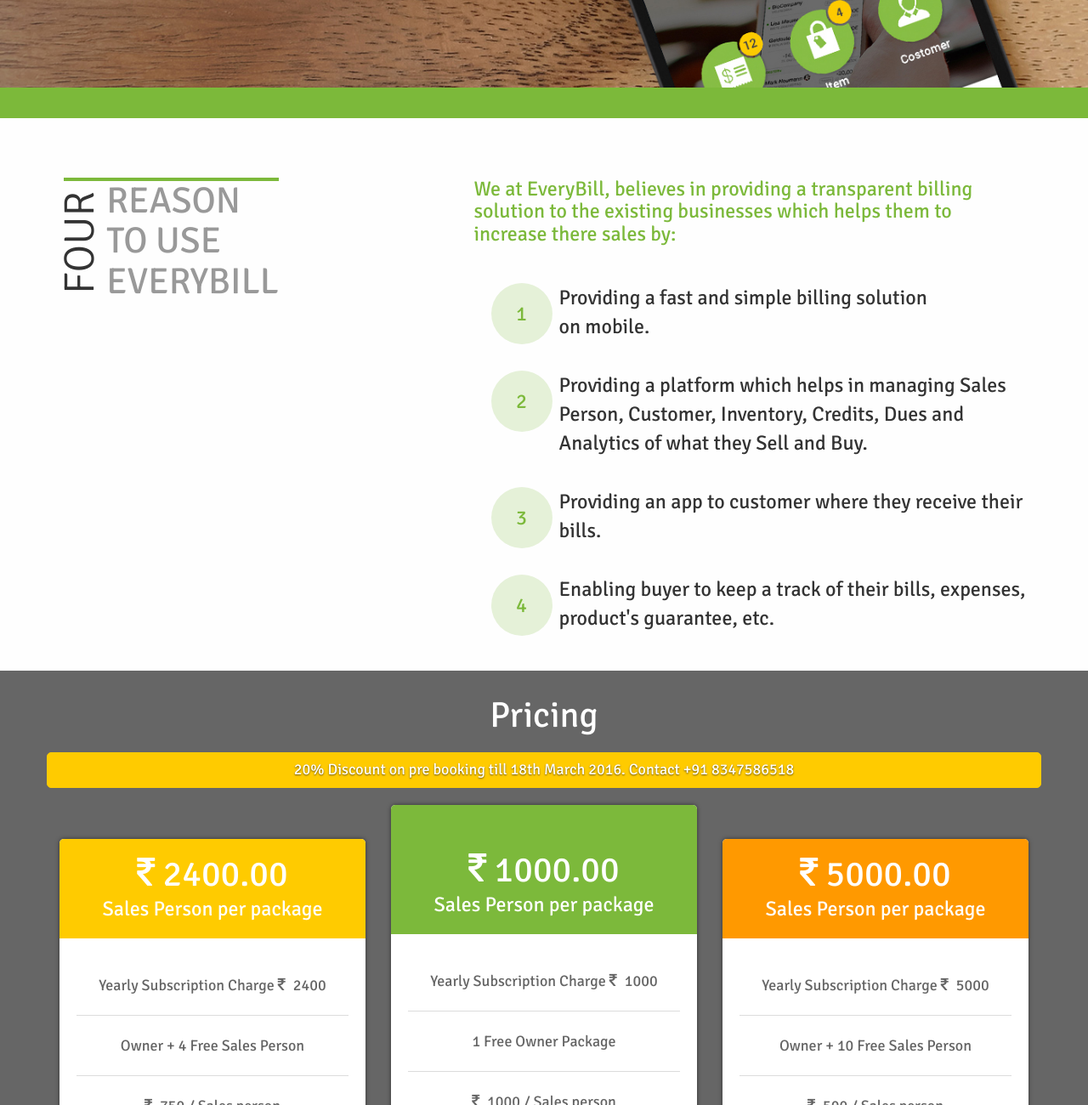
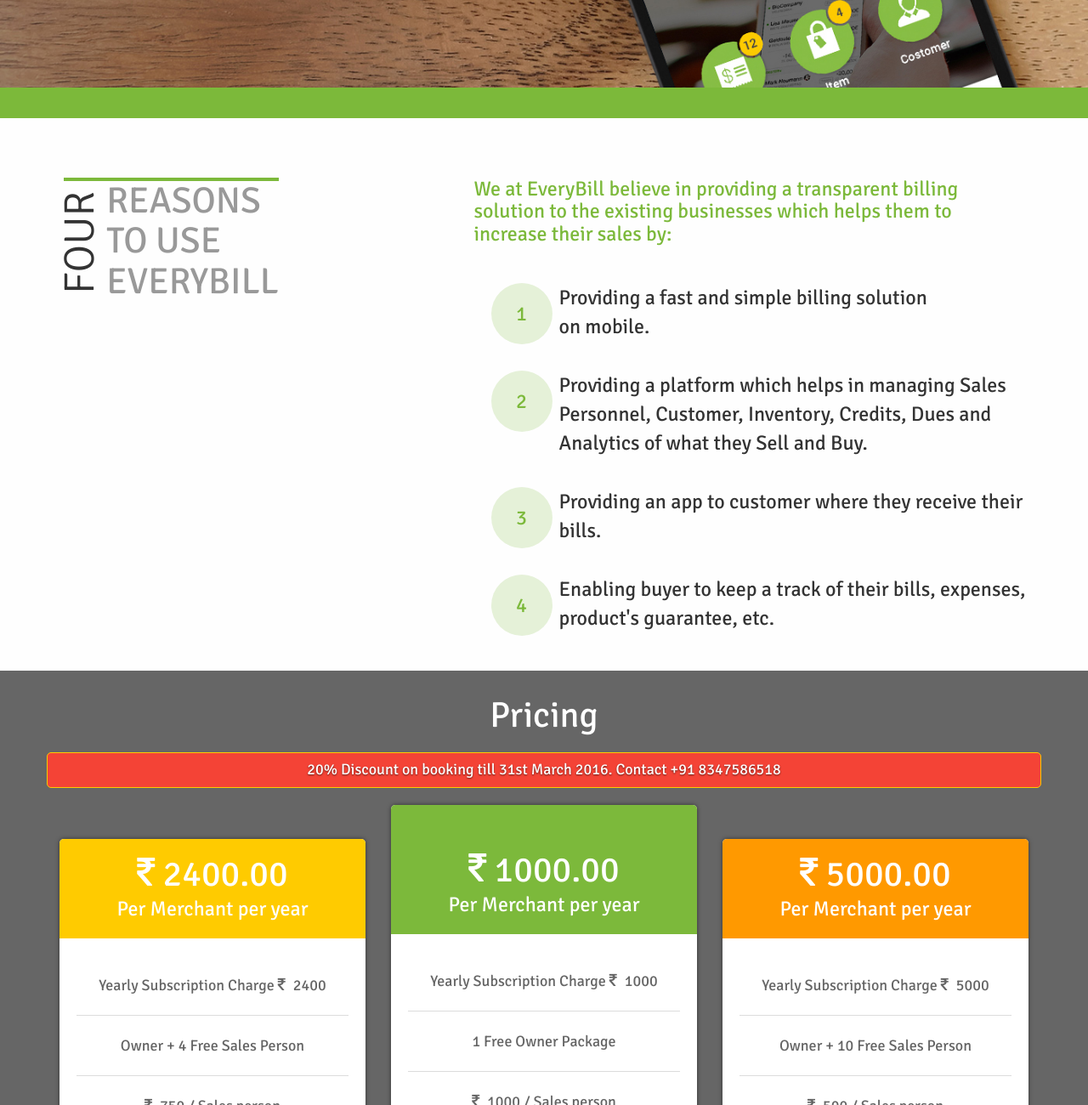
Before and after one commit to EveryBill/everybill.github.io, a website: page index.html in a window 1280 px wide. Shown: the part 555-1855 px from the top of the page at 85% size. Drawn offline with Linux system fonts and the light colour scheme.

Commit message:
language correction

```diff
--- a/css/style.css
+++ b/css/style.css
@@ -292,6 +292,10 @@
 .table-odd{
 	background:#ffcb00 !important;
 }
+
+.table-discount{
+	background:#F44336 !important;
+}
 .table-two{
 	background:#7cb93b !important;
 }
--- a/index.html
+++ b/index.html
@@ -65,7 +65,7 @@
           <img class="first-slide" src="images/banner-home.jpg" alt="First slide">
           <div class="container">
           <div class="carousel-caption">
-              <p>EveryBill helps business’s to create and send bills to their customer. Customer can receive their bills on EveryBill app and make the payments. Both the users can record their bills, details and analytics of what they buy and sell.</p>
+              <p>EveryBill helps businesses to create and send bills to their customers. Customer can receive their bills on EveryBill app and make the payments. Both the users can record their bills, details and analytics of what they buy and sell.</p>
               <span class="google-play"><a href="https://play.google.com/store/apps/details?id=in.everybill.business" target="_blank"><img src="images/google-play-alt.png"></a></span>
             </div>
           </div>
@@ -87,13 +87,13 @@
     <div class="row second-section">
     <div class="col-lg-5 col-md-5 col-sm-12 col-xs-12">
     <span class="reason_span">Four</span>
-    <h3 class="reason">Reason<br/> to use<br/> EveryBill</h3>
+    <h3 class="reason">Reasons<br/> to use<br/> EveryBill</h3>
     </div>
     <div class="col-lg-7 col-md-7 col-sm-12 col-xs-12">
-    <h3 class="feature-intro">We at EveryBill, believes in providing a transparent billing solution to the existing businesses which helps them to increase there sales by:</h3>
+    <h3 class="feature-intro">We at EveryBill believe in providing a transparent billing solution to the existing businesses which helps them to increase their sales by:</h3>
     <ol class="features">
     	<li>Providing a fast and simple billing solution <br/> on mobile.</li>
-        <li>Providing a platform which helps in managing Sales Person, Customer, Inventory, Credits, Dues and Analytics of what they Sell and Buy.</li>
+        <li>Providing a platform which helps in managing Sales Personnel, Customer, Inventory, Credits, Dues and Analytics of what they Sell and Buy.</li>
         <li>Providing an app to customer where they receive their bills.</li>
         <li>Enabling buyer to keep a track of their bills, expenses, product's guarantee, etc.</li>
     </ol>
@@ -109,11 +109,11 @@
     <div class="container">
         <div class="row db-padding-btm db-attached">
         	<h3>Pricing</h3>
-            <h4 class="table-odd">20% Discount on pre booking till 18th March 2016. Contact +91 8347586518</h4>
+            <h4 class="table-discount">20% Discount on booking till 31st March 2016. Contact +91 8347586518</h4>
             <div class="col-xs-12 col-sm-4 col-md-4 col-lg-4">
                 <div class="db-wrapper">
                     <div class="db-pricing-eleven db-bk-color-one">
-                        <div class="price table-odd"><i class="fa fa-inr"></i> 2400.00<small>Sales Person per package</small></div>
+                        <div class="price table-odd"><i class="fa fa-inr"></i> 2400.00<small>Per Merchant per year</small></div>
                         <ul>
                             <li>Yearly Subscription Charge <span><i class="fa fa-inr"></i> 2400</span></li>
                             <li>Owner + 4 Free Sales Person</li>
@@ -133,7 +133,7 @@
             <div class="col-xs-12 col-sm-4 col-md-4 col-lg-4">
                  <div class="db-wrapper">
                 <div class="db-pricing-eleven db-bk-color-two popular">
-                    <div class="price table-two"><i class="fa fa-inr"></i> 1000.00<small>Sales Person per package</small></div>
+                    <div class="price table-two"><i class="fa fa-inr"></i> 1000.00<small>Per Merchant per year</small></div>
                         <ul>
                             <li>Yearly Subscription Charge <span><i class="fa fa-inr"></i> 1000</span></li>
                             <li>1 Free Owner Package</li>
@@ -152,7 +152,7 @@
             <div class="col-xs-12 col-sm-4 col-md-4 col-lg-4">
                 <div class="db-wrapper">
                     <div class="db-pricing-eleven db-bk-color-one">
-                        <div class="price table-three"><i class="fa fa-inr"></i> 5000.00<small>Sales Person per package</small></div>
+                        <div class="price table-three"><i class="fa fa-inr"></i> 5000.00<small>Per Merchant per year</small></div>
                         <ul>
                             <li>Yearly Subscription Charge <span><i class="fa fa-inr"></i> 5000</span></li>
                             <li>Owner + 10 Free Sales Person</li>
```
